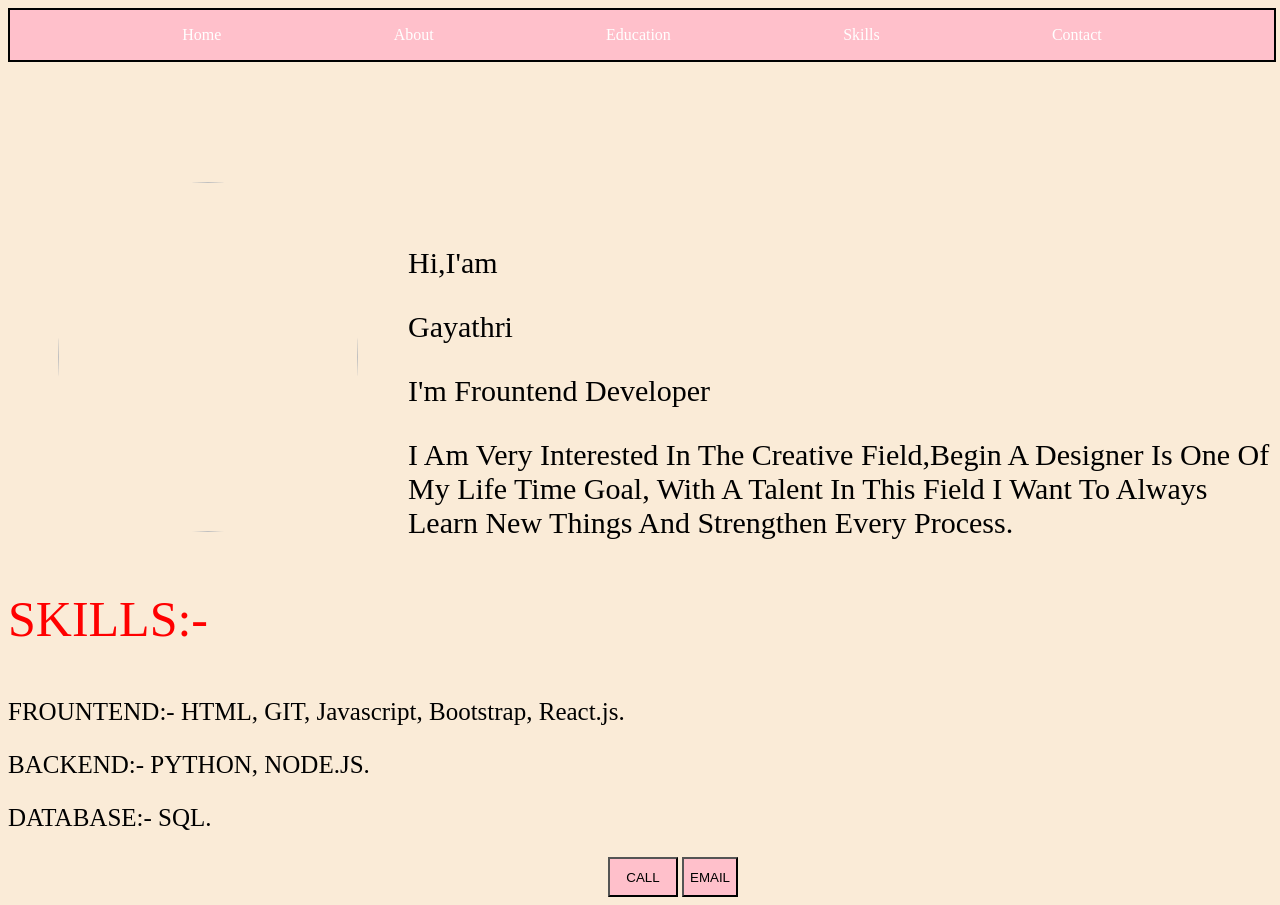
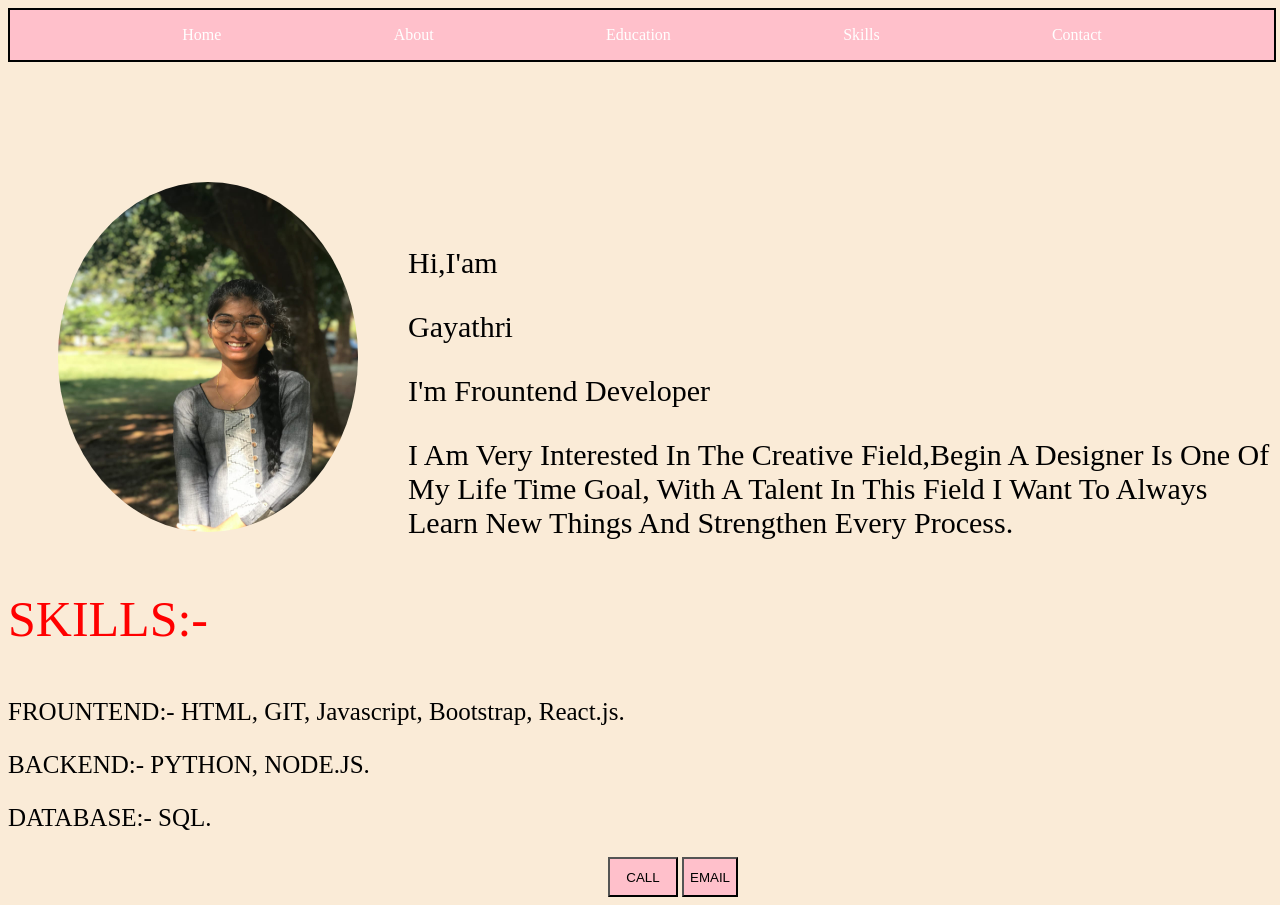
Before and after one commit to Gayathri2828/domportfolio, a plain HTML site: page index.html in a window 1280 px wide. Drawn offline with Linux system fonts and the light colour scheme.

Commit message:
Update and rename domportfolio.html to index.html

```diff
--- a/domportfolio.html
+++ b/index.html
@@ -20,7 +20,7 @@
     <p id="nav4">Skills</p>
     <p id="nav5">Contact</p>
 </div>
-<img id="pic" src="../asserts/gayathripic.jpg">
+<img id="pic" src="./gayathripic.jpg">
 <div id="about">
 <p>Hi,I'am</p>
 <p>Gayathri</p>
```
